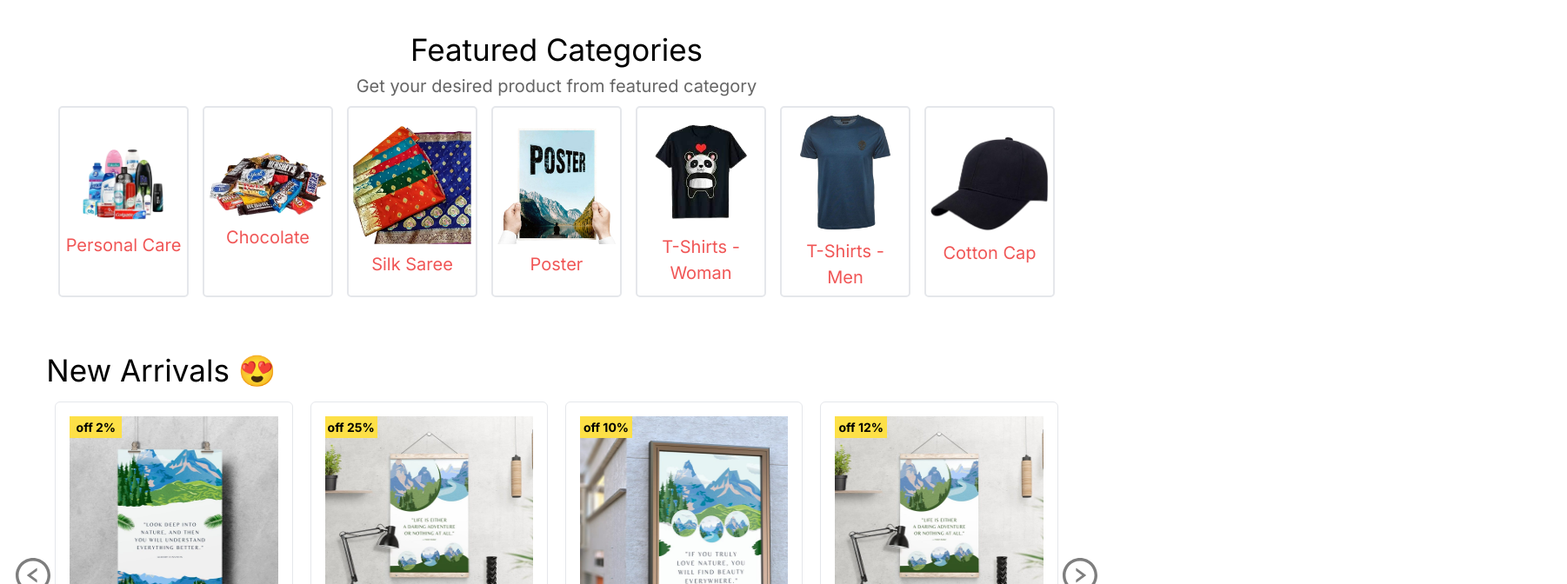
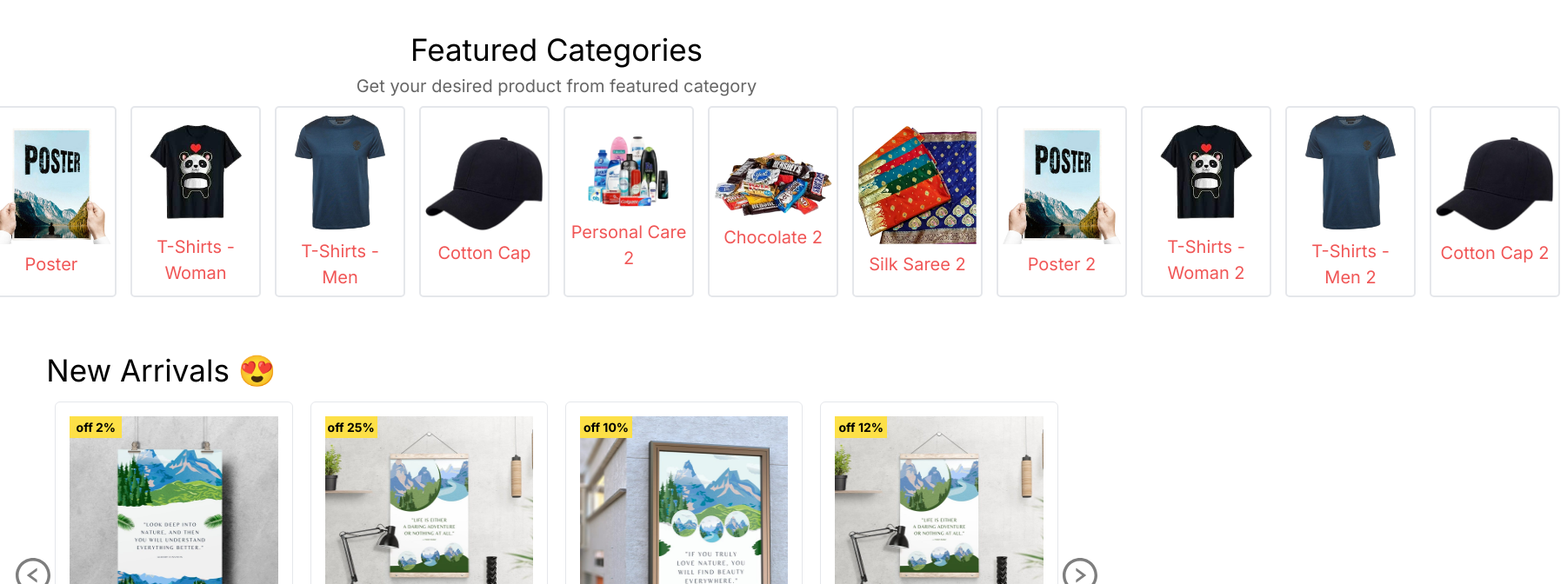
Before and after one commit to akashsdk/fiverr-six, a Next.js app: page / in a window 1280 px wide. Shown: the part 820-1492 px from the top of the page at 87% size, 1802 px wide, since content can reach past the window. Built offline with nearby package versions, Linux system fonts and the light colour scheme.

Commit message:
Update Categories.tsx

```diff
--- a/src/app/Screen/Categories.tsx
+++ b/src/app/Screen/Categories.tsx
@@ -25,6 +25,14 @@ export default function Categories() {
             <CategoriesCart img={Img5} text="T-Shirts - Woman"/>
             <CategoriesCart img={Img6} text="T-Shirts - Men"/>
             <CategoriesCart img={Img7} text="Cotton Cap"/>
+
+            <CategoriesCart img={Img1} text="Personal Care 2" />
+            <CategoriesCart img={Img2} text="Chocolate 2"/>
+            <CategoriesCart img={Img3} text="Silk Saree 2" />
+            <CategoriesCart img={Img4} text="Poster 2"/>
+            <CategoriesCart img={Img5} text="T-Shirts - Woman 2"/>
+            <CategoriesCart img={Img6} text="T-Shirts - Men 2"/>
+            <CategoriesCart img={Img7} text="Cotton Cap 2"/>
         </div>
       </div>
     </div>
```
